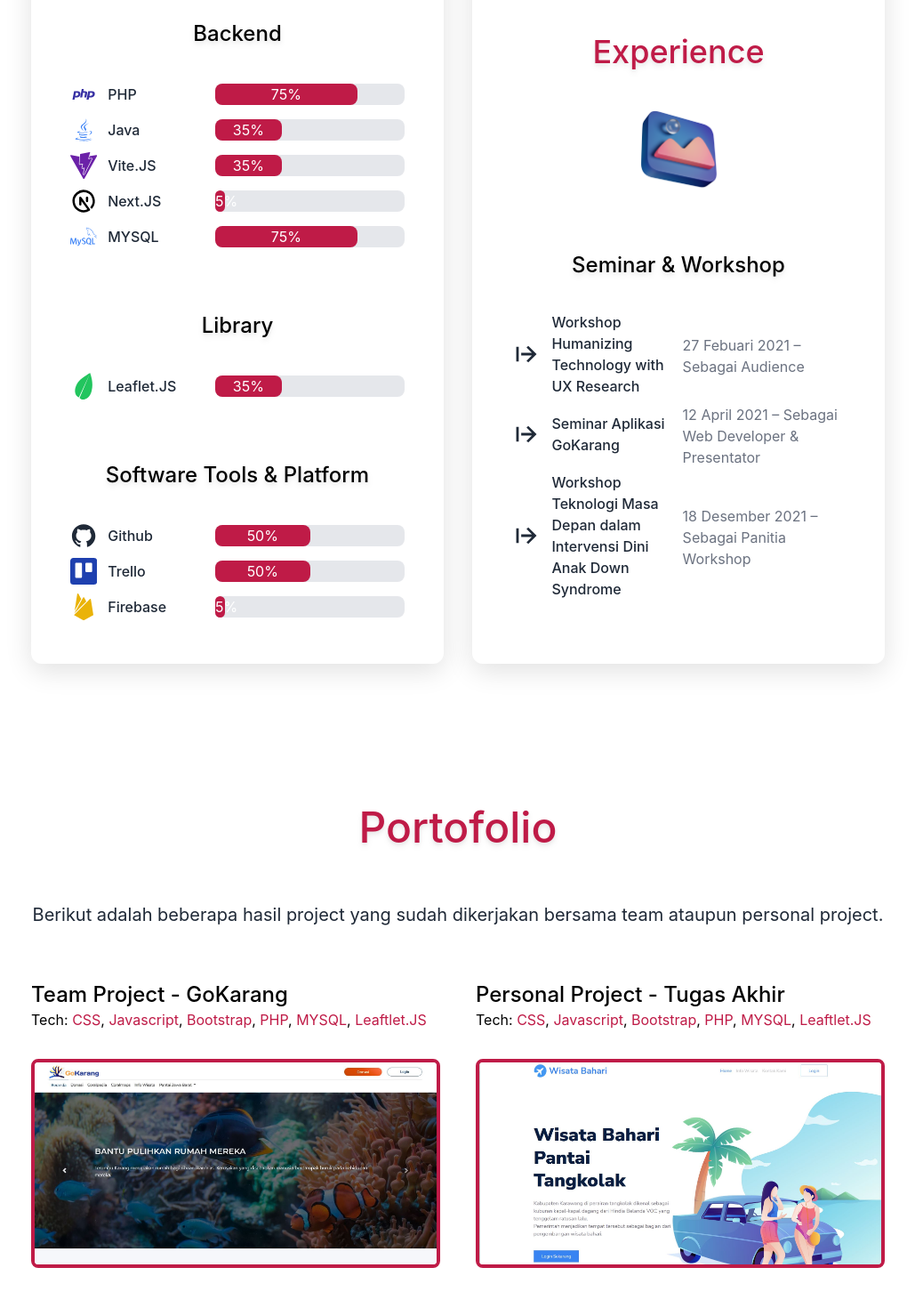
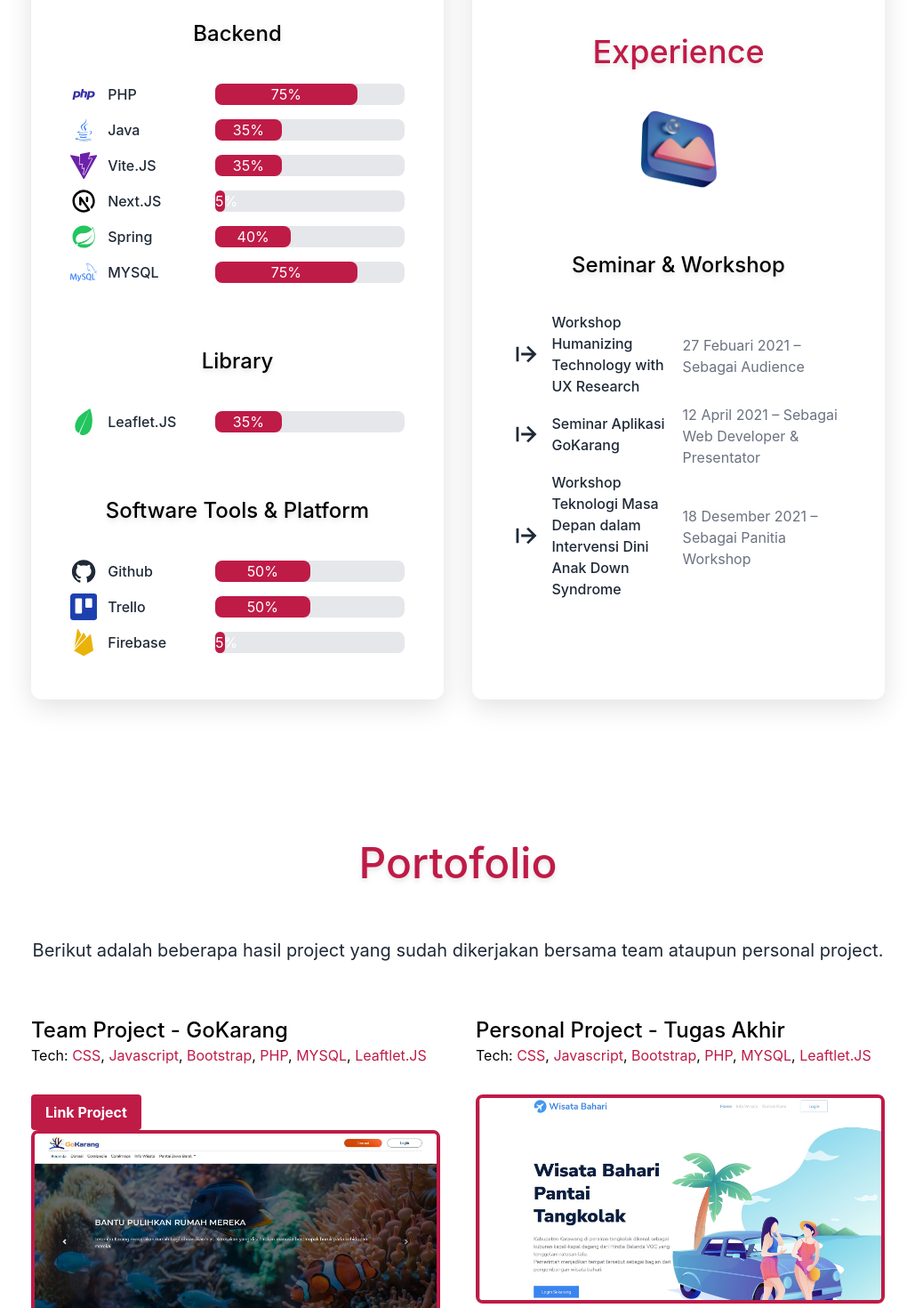
Before and after one commit to sidik219/portofolio-ku, a Next.js app: page / in a window 1280 px wide. Shown: the part 2114-3584 px from the top of the page at 89% size, without its empty margins (125-1154 px from the left). Built offline with nearby package versions, Linux system fonts and the light colour scheme.

Commit message:
add new div

```diff
--- a/pages/index.js
+++ b/pages/index.js
@@ -17,7 +17,8 @@ import {
   BiLogoPhp,
   BiLogoJava,
   BiTime,
-  BiArrowFromLeft
+  BiArrowFromLeft,
+  BiLogoSpringBoot
 } from 'react-icons/bi'
 import {
   SiVite,
@@ -262,6 +263,14 @@ export default function Home() {
                 </div>
               </div>
               <div className='flex items-center'>
+                <BiLogoSpringBoot className='text-green-500 w-10 h-10 mr-3' /><p className='w-40 mx-auto text-gray-800 font-medium py-1'>Spring</p>
+                <div className='w-3/4'>
+                  <div className='h-6 bg-gray-200 rounded-lg'>
+                    <div className='h-full text-center text-white bg-[#bf1b47] rounded-lg' style={{ width: '40%' }}>40%</div>
+                  </div>
+                </div>
+              </div>
+              <div className='flex items-center'>
                 <SiMysql className='text-blue-500 w-10 h-10 mr-3' /><p className='w-40 mx-auto text-gray-800 font-medium py-1'>MYSQL</p>
                 <div className='w-3/4'>
                   <div className='h-6 bg-gray-200 rounded-lg'>
@@ -423,6 +432,14 @@ export default function Home() {
               <p className='mb-4 md:mb-8 text-md'>
                 Tech: <span className='text-[#bf1b47]'>CSS</span>, <span className='text-[#bf1b47]'>Javascript</span>, <span className='text-[#bf1b47]'>Bootstrap</span>, <span className='text-[#bf1b47]'>PHP</span>, <span className='text-[#bf1b47]'>MYSQL</span>, <span className='text-[#bf1b47]'>Leaftlet.JS</span>
               </p>
+              {/* Informasi */}
+              <div className=''>
+                <div className=''>
+                  <div className=''>
+                    <button className='bg-[#bf1b47] hover:bg-[#f01c58] text-white font-bold py-2 px-4 rounded'>Link Project</button>
+                  </div>
+                </div>
+              </div>
               {/* Img Project */}
               <Image src={web1} className='rounded-lg object-cover border border-4 border-[#bf1b47] mb-4' width={'100%'} height={'100%'} layout='reponsive' alt="" />
             </div>
```
